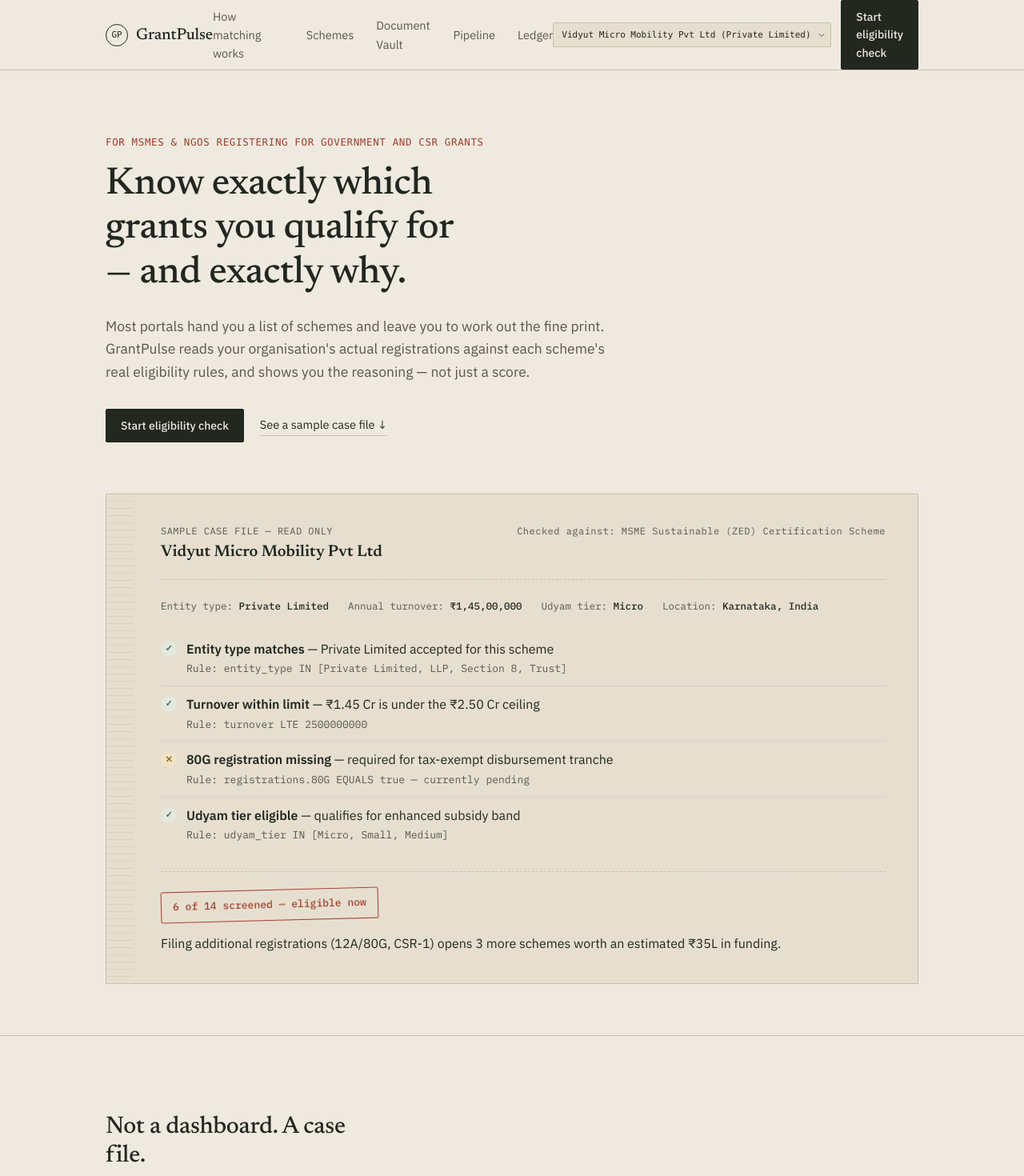
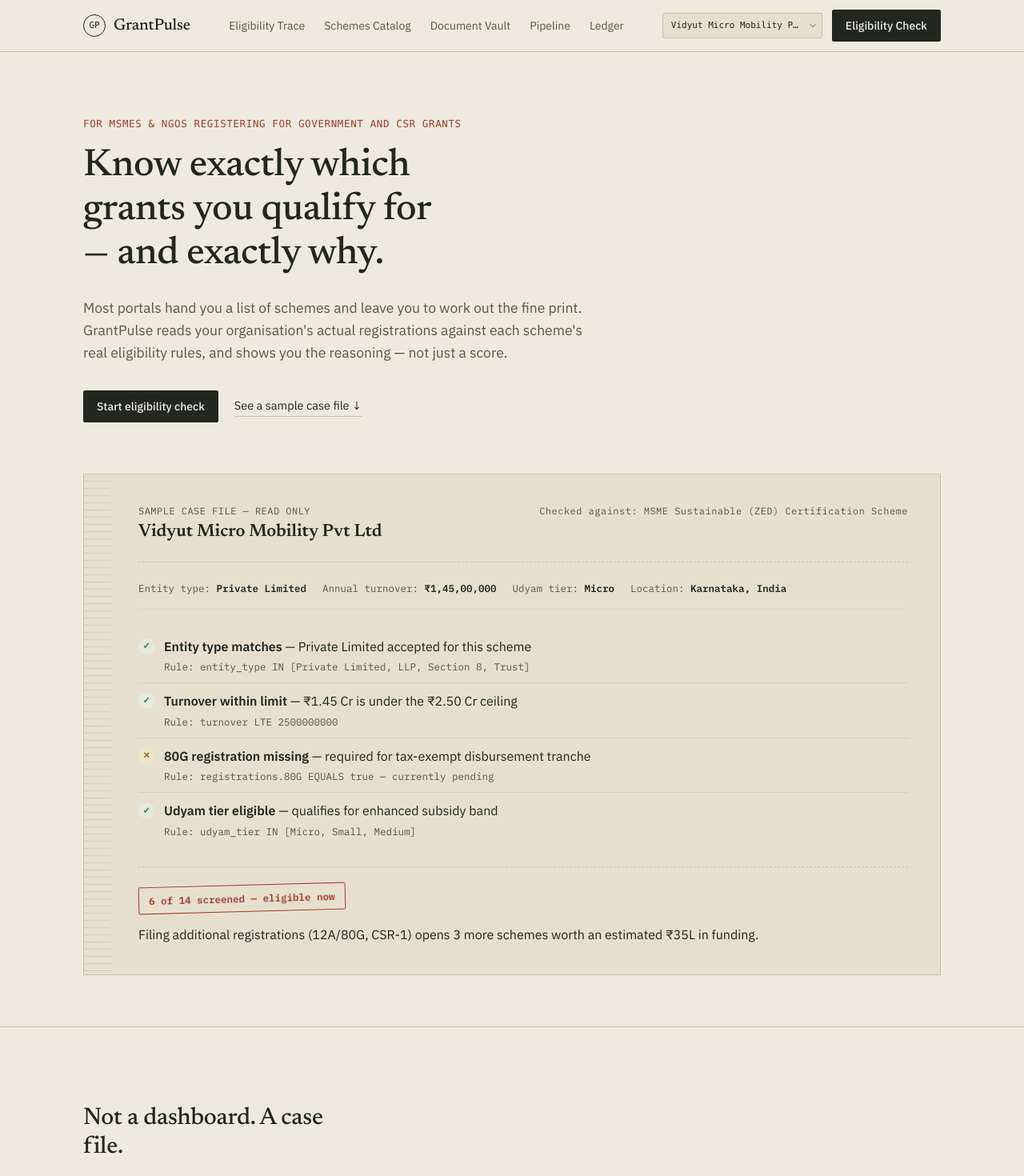
Before and after one commit to DevangMehta1105/GrantPulse, a Next.js app: page / in a window 1280 px wide. Shown: the top 1470 px of the page at 80% size. Built offline with nearby package versions, Linux system fonts and the light colour scheme.

Commit message:
fix(ui): fix navbar flex wrapping, button expansion, and tab strip scrollbar

```diff
--- a/src/app/globals.css
+++ b/src/app/globals.css
@@ -1,4 +1,4 @@
-@import url('https://fonts.googleapis.com/css2?family=Newsreader:ital,opsz,wght@0,6..72,400;0,6..72,500;0,6..72,600;1,6..72,400&family=IBM+Plex+Sans:wght@400;500;600&family=IBM+Plex+Mono:wght@400;500&display=swap');
+@import url('https://fonts.googleapis.com/css2?family=Newsreader:ital,opsz,wght@0,6..72,400;0,6..72,500;0,6..72,600;1,6..72,400&family=IBM+Plex+Sans:wght@400;500;600;700&family=IBM+Plex+Mono:wght@400;500;600&display=swap');
 @import "tailwindcss";
 
 :root {
@@ -21,6 +21,7 @@
 
 html {
   scroll-behavior: smooth;
+  background-color: var(--paper);
 }
 
 body {
@@ -42,13 +43,40 @@
 }
 
 .wrap {
-  max-width: 1080px;
+  max-width: 1120px;
   margin: 0 auto;
-  padding: 0 32px;
+  padding: 0 24px;
 }
 
 .measure {
   max-width: 62ch;
+}
+
+/* Custom scrollbar */
+::-webkit-scrollbar {
+  width: 6px;
+  height: 6px;
+}
+
+::-webkit-scrollbar-track {
+  background: var(--paper);
+}
+
+::-webkit-scrollbar-thumb {
+  background: var(--rule);
+  border-radius: 2px;
+}
+
+::-webkit-scrollbar-thumb:hover {
+  background: var(--ink-soft);
+}
+
+.no-scrollbar::-webkit-scrollbar {
+  display: none;
+}
+.no-scrollbar {
+  -ms-overflow-style: none;
+  scrollbar-width: none;
 }
 
 /* ---------- signature case file ---------- */
@@ -68,7 +96,7 @@
   background-image: repeating-linear-gradient(
     to bottom, transparent 0 8px, var(--rule) 8px 9px
   );
-  opacity: 0.5;
+  opacity: 0.6;
 }
 
 .casefile-inner {
@@ -80,7 +108,7 @@
   justify-content: space-between;
   align-items: baseline;
   flex-wrap: wrap;
-  gap: 10px;
+  gap: 12px;
   padding-bottom: 18px;
   margin-bottom: 22px;
   border-bottom: 1px dashed var(--rule);
@@ -94,24 +122,27 @@
 }
 
 .casefile-title {
-  font-size: 20px;
+  font-size: 22px;
   font-family: 'Newsreader', serif;
   font-weight: 600;
+  color: var(--ink);
 }
 
 .org-facts {
   display: flex;
   flex-wrap: wrap;
-  gap: 24px;
+  gap: 20px;
   font-family: 'IBM Plex Mono', monospace;
   font-size: 12.5px;
   color: var(--ink-soft);
-  margin-bottom: 22px;
+  margin-bottom: 24px;
+  padding-bottom: 16px;
+  border-bottom: 1px solid rgba(0, 0, 0, 0.04);
 }
 
 .org-facts b {
   color: var(--ink);
-  font-weight: 500;
+  font-weight: 600;
 }
 
 .trace {
@@ -128,14 +159,14 @@
   border-bottom: 1px solid rgba(0, 0, 0, 0.06);
   opacity: 0;
   transform: translateY(6px);
-  animation: reveal 0.5s ease forwards;
+  animation: reveal 0.4s ease forwards;
 }
 
 .trace li:nth-child(1) { animation-delay: 0.05s; }
-.trace li:nth-child(2) { animation-delay: 0.25s; }
-.trace li:nth-child(3) { animation-delay: 0.45s; }
-.trace li:nth-child(4) { animation-delay: 0.65s; }
-.trace li:nth-child(5) { animation-delay: 0.85s; }
+.trace li:nth-child(2) { animation-delay: 0.2s; }
+.trace li:nth-child(3) { animation-delay: 0.35s; }
+.trace li:nth-child(4) { animation-delay: 0.5s; }
+.trace li:nth-child(5) { animation-delay: 0.65s; }
 .trace li:last-child { border-bottom: none; }
 
 @keyframes reveal {
@@ -181,7 +212,7 @@
 .trace-text span {
   display: block;
   color: var(--ink-soft);
-  font-size: 13px;
+  font-size: 12.5px;
   margin-top: 2px;
   font-family: 'IBM Plex Mono', monospace;
 }
@@ -199,23 +230,24 @@
 .stamp {
   display: inline-flex;
   align-items: center;
-  gap: 10px;
+  gap: 8px;
   border: 1.5px solid var(--stamp);
   color: var(--stamp);
-  padding: 8px 14px;
+  padding: 6px 12px;
   border-radius: 2px;
   font-family: 'IBM Plex Mono', monospace;
-  font-size: 13px;
-  font-weight: 500;
+  font-size: 12.5px;
+  font-weight: 600;
   transform: rotate(-1.5deg);
+  white-space: nowrap;
 }
 
-/* Buttons and Links */
+/* Button standards */
 .btn-ink {
   font-family: 'IBM Plex Sans', sans-serif;
   font-size: 14px;
   font-weight: 500;
-  padding: 9px 18px;
+  padding: 8px 16px;
   border-radius: 2px;
   border: 1px solid var(--ink);
   background: var(--ink);
@@ -226,6 +258,8 @@
   align-items: center;
   justify-content: center;
   gap: 6px;
+  white-space: nowrap;
+  flex-shrink: 0;
   transition: background 0.15s ease, color 0.15s ease;
 }
 
@@ -238,7 +272,7 @@
   font-family: 'IBM Plex Sans', sans-serif;
   font-size: 14px;
   font-weight: 500;
-  padding: 9px 18px;
+  padding: 8px 16px;
   border-radius: 2px;
   border: 1px solid var(--rule);
   background: transparent;
@@ -248,6 +282,8 @@
   display: inline-flex;
   align-items: center;
   gap: 6px;
+  white-space: nowrap;
+  flex-shrink: 0;
   transition: background 0.15s ease, color 0.15s ease, border-color 0.15s ease;
 }
 
@@ -269,7 +305,17 @@
   border-color: var(--ink);
 }
 
-/* Three Panels */
+.pull-quote {
+  font-family: 'Newsreader', Georgia, serif;
+  font-style: italic;
+  font-size: 20px;
+  color: var(--ink);
+  border-left: 2px solid var(--stamp);
+  padding-left: 20px;
+  margin: 28px 0;
+  line-height: 1.5;
+}
+
 .panel-grid {
   display: grid;
   grid-template-columns: repeat(3, 1fr);
@@ -290,17 +336,6 @@
   margin-bottom: 16px;
 }
 
-.pull-quote {
-  font-family: 'Newsreader', Georgia, serif;
-  font-style: italic;
-  font-size: 20px;
-  color: var(--ink);
-  border-left: 2px solid var(--stamp);
-  padding-left: 20px;
-  margin: 32px 0;
-  line-height: 1.5;
-}
-
 @media (max-width: 820px) {
   .casefile-inner { padding: 24px 20px 24px 44px; }
   .panel-grid { grid-template-columns: 1fr; }
--- a/src/components/layout/Header.tsx
+++ b/src/components/layout/Header.tsx
@@ -12,8 +12,8 @@
   const { organizations, currentOrg, setCurrentOrgId } = useApp();
 
   const links = [
-    { name: "How matching works", href: "/eligibility" },
-    { name: "Schemes", href: "/schemes" },
+    { name: "Eligibility Trace", href: "/eligibility" },
+    { name: "Schemes Catalog", href: "/schemes" },
     { name: "Document Vault", href: "/documents" },
     { name: "Pipeline", href: "/pipeline" },
     { name: "Ledger", href: "/compliance" }
@@ -21,17 +21,17 @@
 
   return (
     <header className="border-b border-[var(--rule)] bg-[var(--paper)] sticky top-0 z-40">
-      <div className="wrap flex items-center justify-between py-4">
-        {/* Brand */}
-        <Link href="/" className="flex items-center gap-2.5 text-[var(--ink)] no-underline text-xl font-semibold serif">
+      <div className="wrap flex items-center justify-between h-16">
+        {/* Left: Brand */}
+        <Link href="/" className="flex items-center gap-2.5 text-[var(--ink)] no-underline text-xl font-semibold serif flex-shrink-0">
           <span className="w-7 h-7 rounded-full border-[1.5px] border-[var(--ink)] flex items-center justify-center font-mono text-[11px] font-medium flex-shrink-0">
             GP
           </span>
           <span>GrantPulse</span>
         </Link>
 
-        {/* Navigation Links */}
-        <nav className="hidden md:flex items-center gap-7 text-[14.5px]">
+        {/* Center: Navigation Links */}
+        <nav className="hidden lg:flex items-center gap-6 text-[14px]">
           {links.map(link => {
             const isActive = pathname === link.href;
             return (
@@ -39,8 +39,10 @@
                 key={link.href}
                 href={link.href}
                 className={cn(
-                  "no-underline transition-colors",
-                  isActive ? "text-[var(--ink)] font-semibold border-b border-[var(--ink)] pb-0.5" : "text-[var(--ink-soft)] hover:text-[var(--ink)]"
+                  "no-underline transition-colors whitespace-nowrap py-1",
+                  isActive
+                    ? "text-[var(--ink)] font-semibold border-b-2 border-[var(--ink)]"
+                    : "text-[var(--ink-soft)] hover:text-[var(--ink)]"
                 )}
               >
                 {link.name}
@@ -49,14 +51,14 @@
           })}
         </nav>
 
-        {/* Right Actions: Entity Switcher & Eligibility CTA */}
-        <div className="flex items-center gap-3">
-          {/* Subtle Entity Selector */}
+        {/* Right: Entity Selector & CTA */}
+        <div className="flex items-center gap-3 flex-shrink-0">
+          {/* Entity Selector */}
           <div className="relative inline-block">
             <select
               value={currentOrg.id}
               onChange={(e) => setCurrentOrgId(e.target.value)}
-              className="appearance-none bg-[var(--paper-deep)] hover:bg-[var(--rule)]/40 text-[var(--ink)] font-mono text-[11px] font-medium pl-2.5 pr-6 py-1.5 rounded-xs border border-[var(--rule)] focus:outline-none focus:border-[var(--ink)] cursor-pointer"
+              className="appearance-none bg-[var(--paper-deep)] hover:bg-[var(--rule)]/40 text-[var(--ink)] font-mono text-[11px] font-medium pl-2.5 pr-6 py-1.5 rounded-xs border border-[var(--rule)] focus:outline-none focus:border-[var(--ink)] cursor-pointer max-w-[160px] sm:max-w-[200px] truncate"
             >
               {organizations.map(org => (
                 <option key={org.id} value={org.id}>
@@ -67,8 +69,8 @@
             <ChevronDown className="w-3 h-3 text-[var(--ink-soft)] absolute right-1.5 top-1/2 -translate-y-1/2 pointer-events-none" />
           </div>
 
-          <Link href="/eligibility" className="btn-ink text-[13.5px] py-1.5 px-3.5">
-            Start eligibility check
+          <Link href="/eligibility" className="btn-ink text-[13px] py-1.5 px-3 whitespace-nowrap">
+            Eligibility Check
           </Link>
         </div>
       </div>
```
Also changed, not shown: src/app/eligibility/page.tsx (+25 -15 lines).
